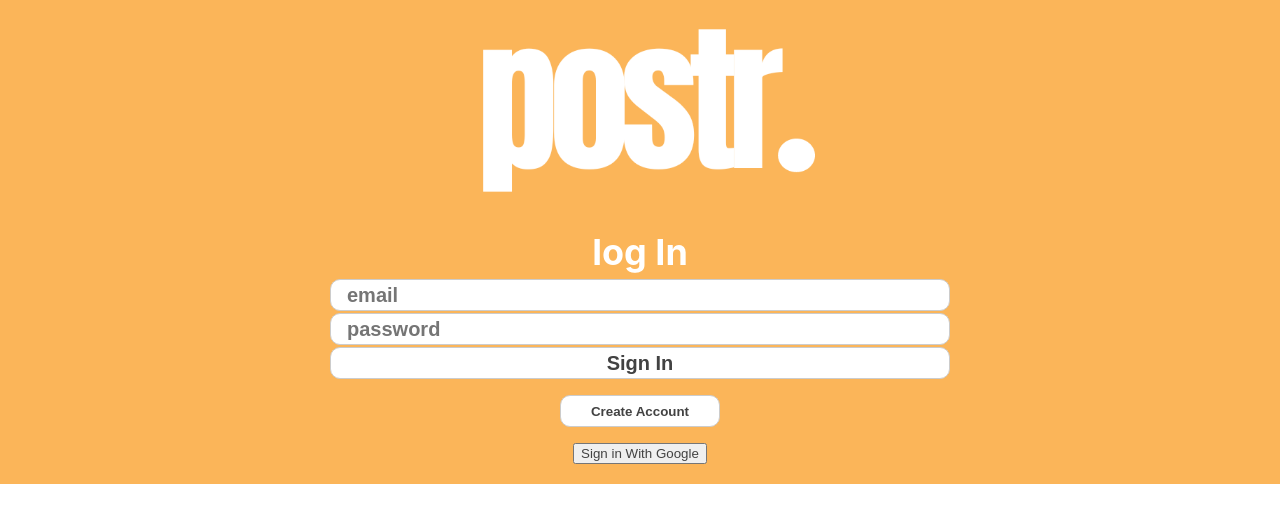
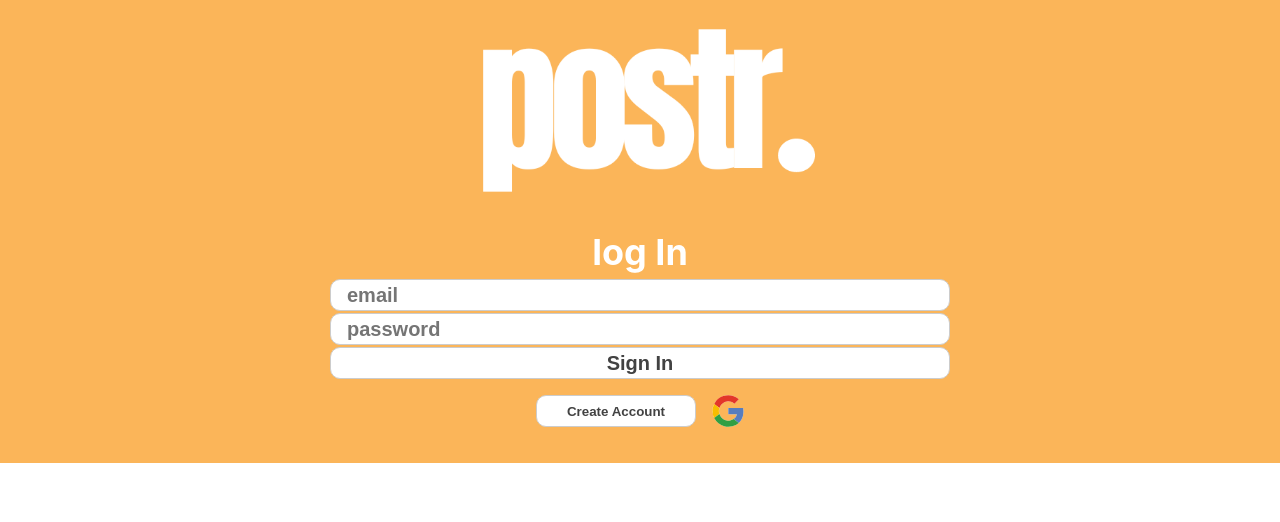
Before and after one commit to Nicolas7Chaves/moody, a React (Create React App) app in the folder frontend/: page / in a window 1280 px wide. Shown: the top 522 px of the page. Built offline with nearby package versions, Linux system fonts and the light colour scheme.

Commit message:
add styling for google sign in

```diff
--- a/frontend/src/components/CreateAccount.js
+++ b/frontend/src/components/CreateAccount.js
@@ -26,15 +26,15 @@ function CreateAccount() {
     }
 
     return (
-        <>
-            <h1>Create an Account</h1>
-            <form onSubmit={handleSubmit}>
-                <input name="email" type="email" placeholder="email" />
-                <input name="password" type="password" placeholder="password" />
-                <button type='submit'>Create Account</button>
+        <section className='create-account'>
+            <h1 className='create-account__title'>Create an Account</h1>
+            <form className='create-account__form' onSubmit={handleSubmit}>
+                <input className='create-account__input' name="email" type="email" placeholder="username" />
+                <input className='create-account__input' name="password" type="password" placeholder="password" />
+                <button className='create-account__button' type='submit'>Create Account</button>
             </form>
-                <button onClick={goBack}>Return</button>
-        </>
+                <button className='create-account__return' onClick={goBack}>Return</button>
+        </section>
     );
 }
 
--- a/frontend/src/components/GoogleSignIn.js
+++ b/frontend/src/components/GoogleSignIn.js
@@ -1,6 +1,8 @@
 import './styles.scss'
 import { getAuth, GoogleAuthProvider, signInWithPopup } from 'firebase/auth';
 import { useNavigate } from 'react-router-dom';
+import google from '../images/google.svg';
+
 function GoogleSignIn() {
     const provider = new GoogleAuthProvider();
     const navigate = useNavigate();
@@ -28,7 +30,8 @@ function GoogleSignIn() {
             });
     }
     return (
-        <button className='log-in__google' onClick={goToGoogle} >Sign in With Google</button>
+        <img className='log-in__google' onClick={goToGoogle} src={google} alt="Google sign-in"
+            title="Sign in with Google" />
     )
 }
 export default GoogleSignIn;
--- a/frontend/src/components/LogIn.js
+++ b/frontend/src/components/LogIn.js
@@ -35,8 +35,11 @@ function LogIn() {
                     Sign In
                 </button>
             </form>
-            <button className='log-in__account' onClick={goToCreateAccount}>Create Account</button>
-            <GoogleSignIn />
+            <div className='log-in__accounts-section'>
+                <button className='log-in__account' onClick={goToCreateAccount}>Create Account</button>
+                <GoogleSignIn />
+            </div>
+
         </section>
     )
 }
--- a/frontend/src/components/styles.scss
+++ b/frontend/src/components/styles.scss
@@ -258,4 +258,17 @@
             color: $clr-accent;
         }
     }
+
+    &__google {
+        width: 32px;
+        cursor: pointer;
+    }
+    &__accounts-section {
+        display: flex;
+        gap: 1rem;
+    }
 }
+
+.create-account {
+
+}
```
Also changed, not shown: frontend/src/images/google.svg (added).
